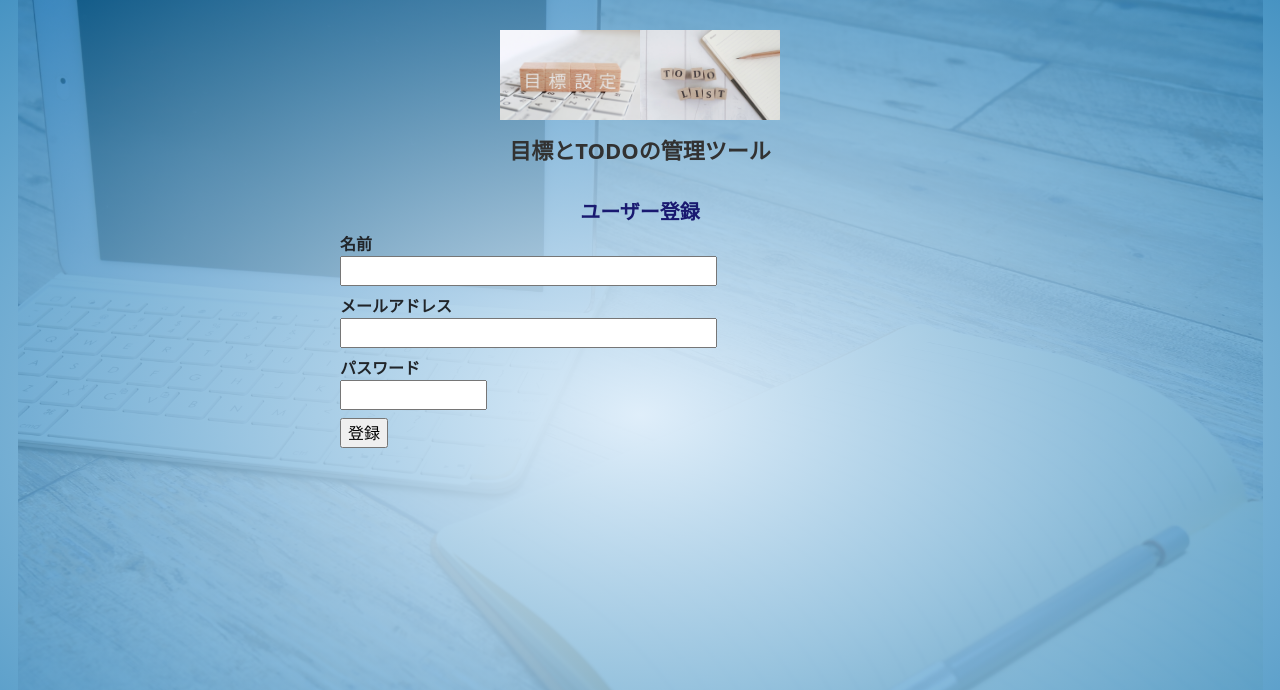
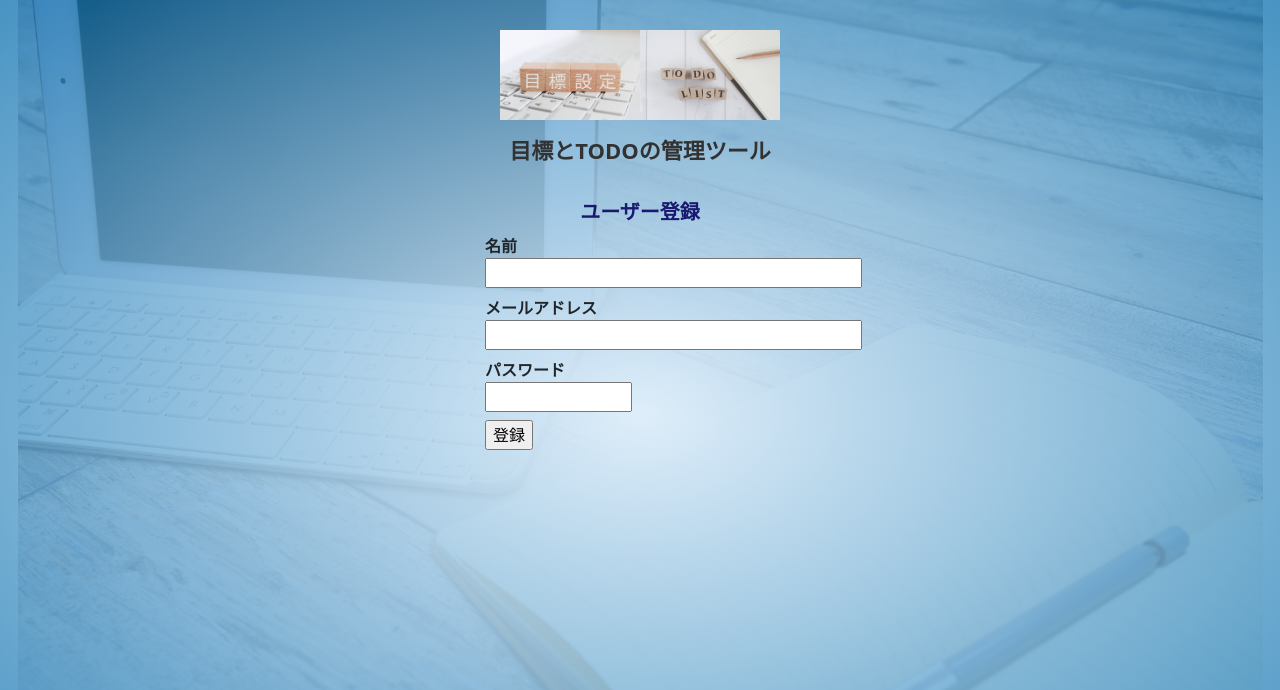
Before and after one commit to kiyot1k1/Goal-Todo, a PHP site: page /app/user/join.php in a window 1280 px wide. Shown: the top 690 px of the page. Run offline with PHP 8.4, Linux system fonts and the light colour scheme.

Commit message:
update app/user/join.php

```diff
--- a/app/user/join.php
+++ b/app/user/join.php
@@ -44,7 +44,7 @@ if (isset($_SESSION['error_msg'])) {
   <main>
     <h1>ユーザー登録</h1>
 
-    <form action="join.php" method="post">
+    <form action="join.php" method="post" class="join-form">
       <dl>
         <dt>名前</dt>
         <dd><input type="text" name="name" size="35" maxlength="255" required></dd>
```
